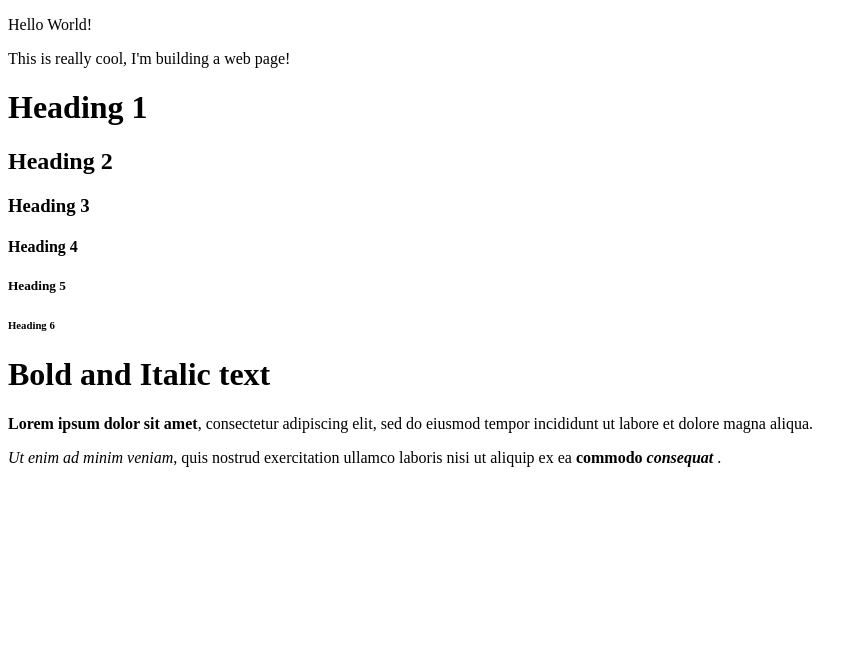
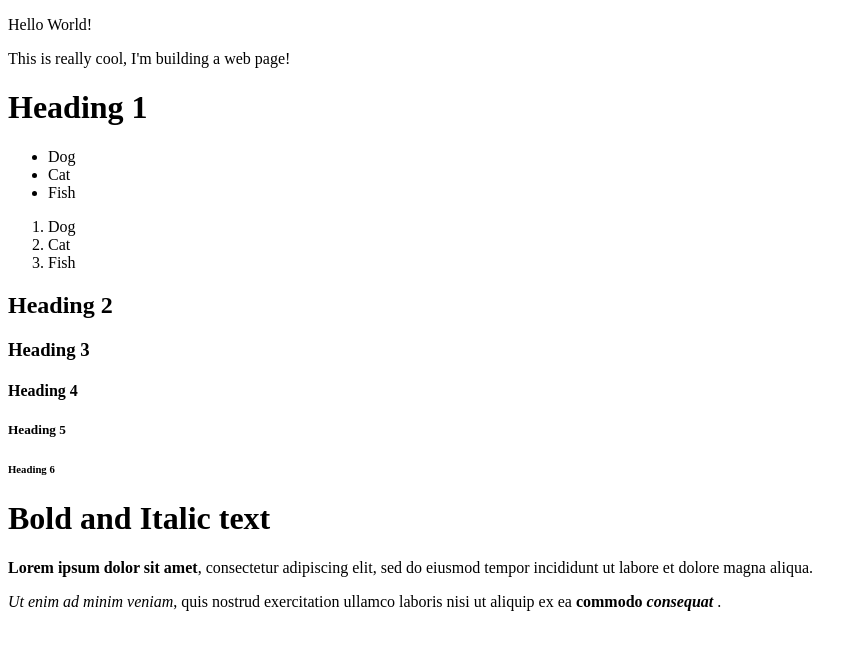
Before and after one commit to MicHell-eng/html-foundations, a plain HTML site: page html-boilerplate/index.html in a window 1280 px wide. Shown: the whole page, without its empty margins (0-863 px from the left). Drawn offline with Linux system fonts and the light colour scheme.

Commit message:
HTML list element

```diff
--- a/html-boilerplate/index.html
+++ b/html-boilerplate/index.html
@@ -10,6 +10,18 @@
     <p>This is really cool, I'm building a web page!</p>
 
     <h1>Heading 1</h1>
+      <ul>
+        <li>Dog</li>
+        <li>Cat</li>
+        <li>Fish</li>
+      </ul>
+
+      <ol>
+        <li>Dog</li>
+        <li>Cat</li>
+        <li>Fish</li>
+      </ol>
+
     <h2>Heading 2</h2>
     <h3>Heading 3</h3>
     <h4>Heading 4</h4>
```
